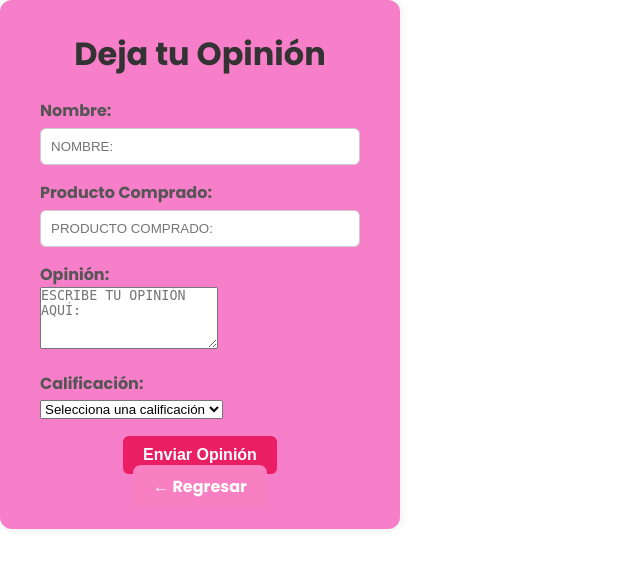
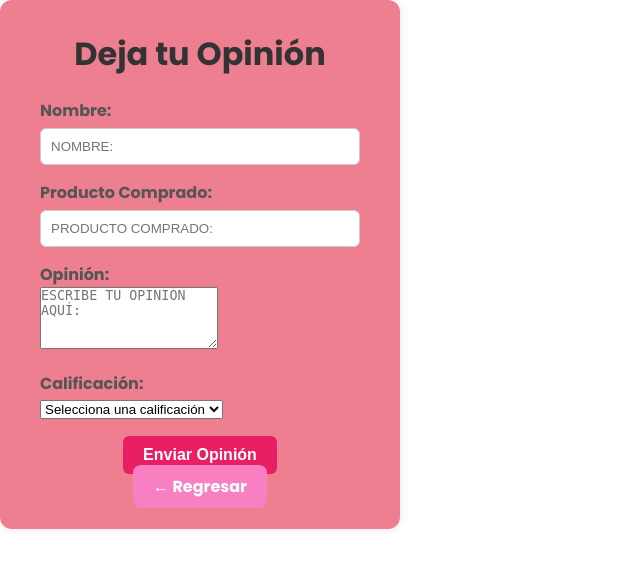
Before and after one commit to arizabaloivonne-del/mi-proyecto, a Django app: page /cuentas/opinion/ in a window 1280 px wide. Shown: the top 568 px of the page, without its empty margins (0-640 px from the left). Run offline with Django 5.2, Linux system fonts and the light colour scheme.

```diff
--- a/static/css/estilos_v2.css
+++ b/static/css/estilos_v2.css
@@ -1016,7 +1016,7 @@ body.pagina-crear-cuenta {
 }
 
 .wrap {
-  background-color: #f77ec8;
+  background-color: #ee7f91;
   padding: 30px 40px;
   border-radius: 12px;
   box-shadow: 0 0 10px rgba(0,0,0,0.1);
```
